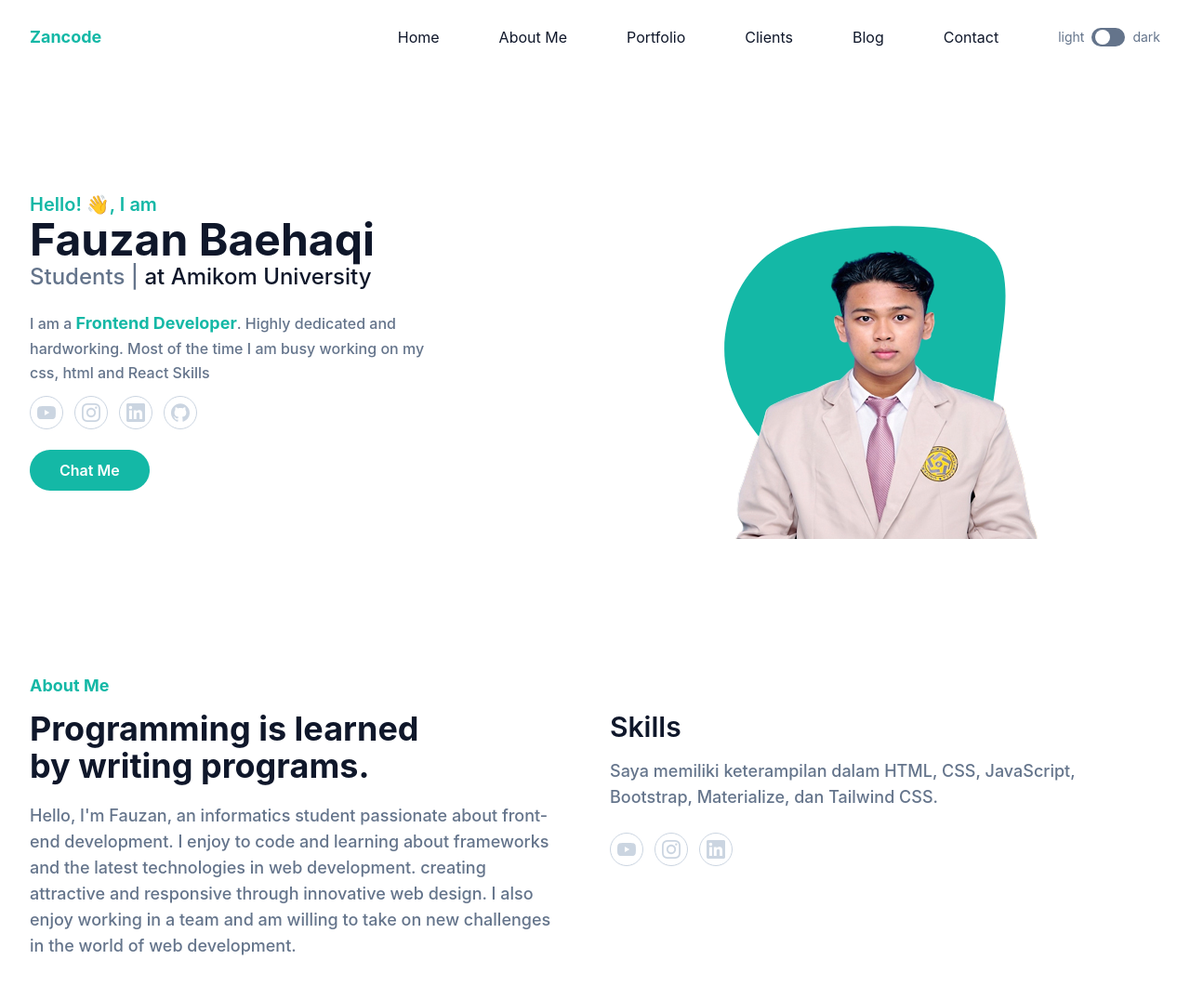
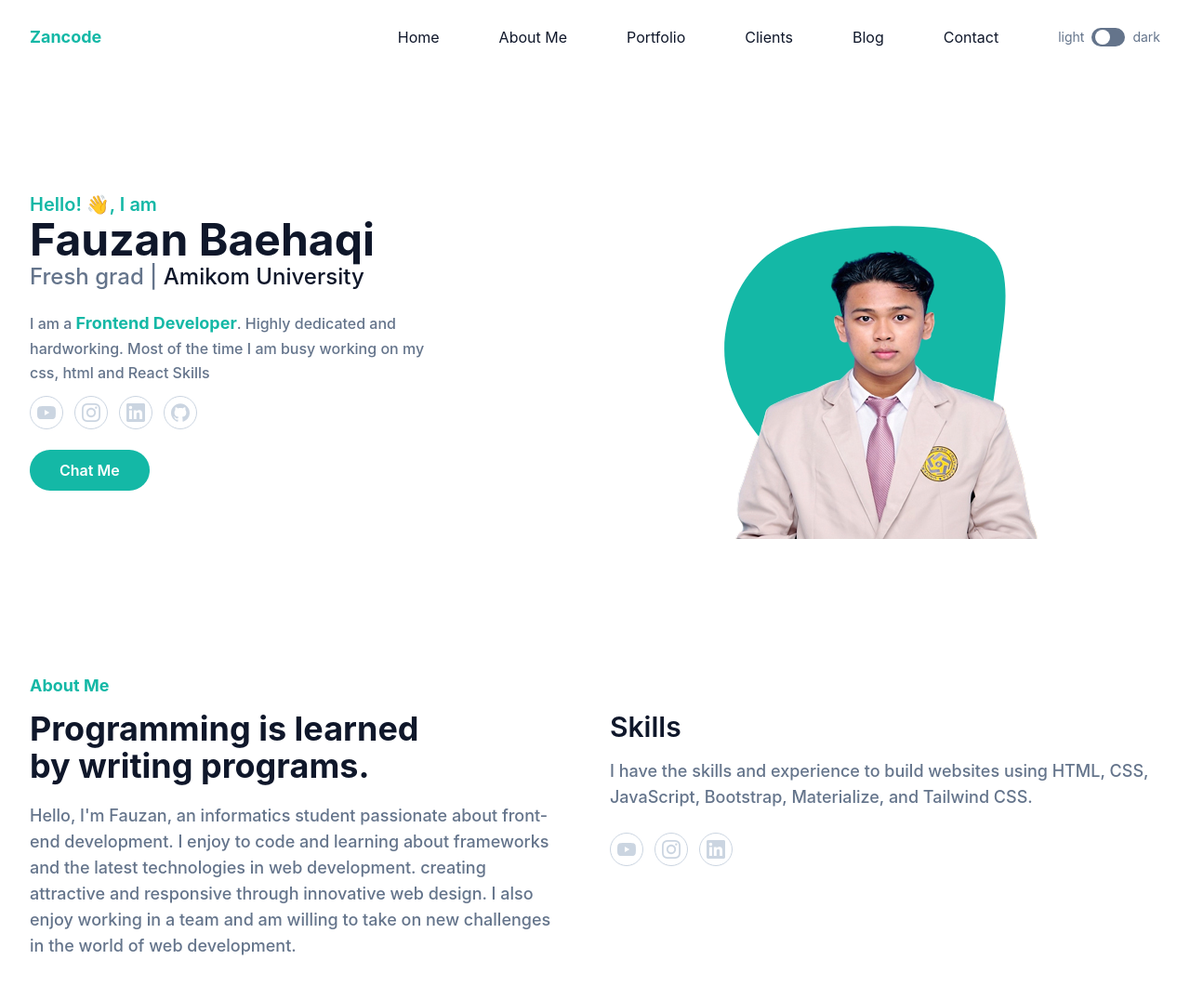
Before and after one commit to fauzanhaki/portfolio-tailwindcss, a website: page index.html in a window 1280 px wide. Shown: the top 1075 px of the page at 93% size. Drawn offline with Linux system fonts and the light colour scheme.

Commit message:
'update'

```diff
--- a/index.html
+++ b/index.html
@@ -94,8 +94,7 @@
 					<h1 class="text-base font-semibold text-primary md:text-xl">Hello! 👋, I am <span
 							class="block font-bold text-dark text-4xl lg:text-5xl dark:text-white">Fauzan Baehaqi</span>
 					</h1>
-					<h2 class="font-medium text-secondary text-lg mb-5 lg:text-2xl">Students | <span
-							class="text-dark dark:text-white">at
+					<h2 class="font-medium text-secondary text-lg mb-5 lg:text-2xl">Fresh grad | <span class="text-dark dark:text-white">
 							Amikom University</span></h2>
 					<p class="font-medium text-secondary mb-3 leading-relaxed max-w-md">I am a <span
 							class="text-primary text-lg font-bold">Frontend Developer</span>.
@@ -185,9 +184,8 @@
 				</div>
 				<div class="w-full px-4 lg:w-1/2">
 					<h3 class="font-semibold text-dark text-2xl mb-4 lg:text-3xl lg:mt-10 dark:text-white">Skills</h3>
-					<p class="font-medium text-base text-secondary mb-6 lg:text-lg">Saya memiliki keterampilan dalam
-						HTML,
-						CSS, JavaScript, Bootstrap, Materialize, dan Tailwind CSS.</p>
+					<p class="font-medium text-base text-secondary mb-6 lg:text-lg">I have the skills and experience to build websites using
+						HTML, CSS, JavaScript, Bootstrap, Materialize, and Tailwind CSS.</p>
 					<div class="flex items-center">
 						<!-- youtube -->
 						<a href="https://www.youtube.com/" target="_blank"
@@ -436,7 +434,7 @@
 					<h2 class="font-bold text-4xl text-white mb-5">ZCode</h2>
 					<h3 class="font-bold text-2xl mb-2">Contact Me</h3>
 					<p>Fauzan Baehaqi</p>
-					<p>Jl Flamboyan Indah no 192</p>
+					<p>Jl tluki no 1</p>
 					<p>DI Yogyakarta</p>
 				</div>
 				<div class="w-full px-4 mb-12 md:w-1/3">
```
Also changed, not shown: src/output.css (added).
